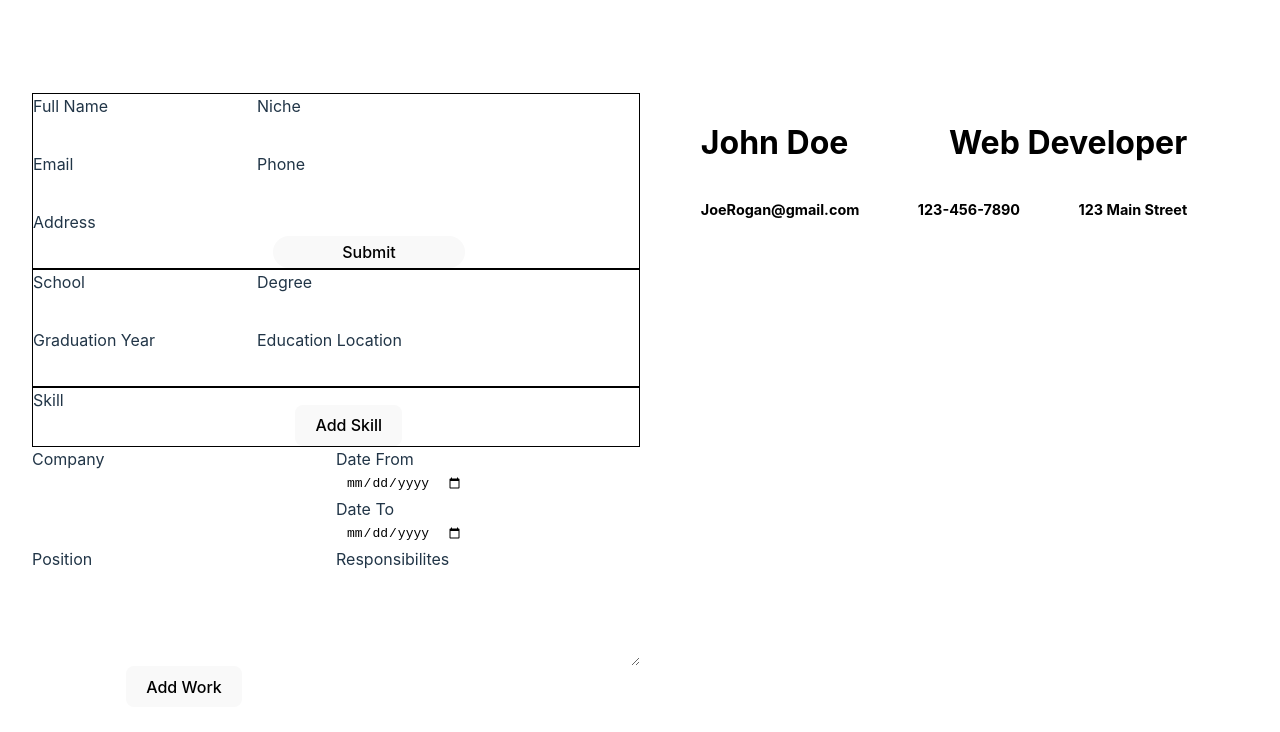
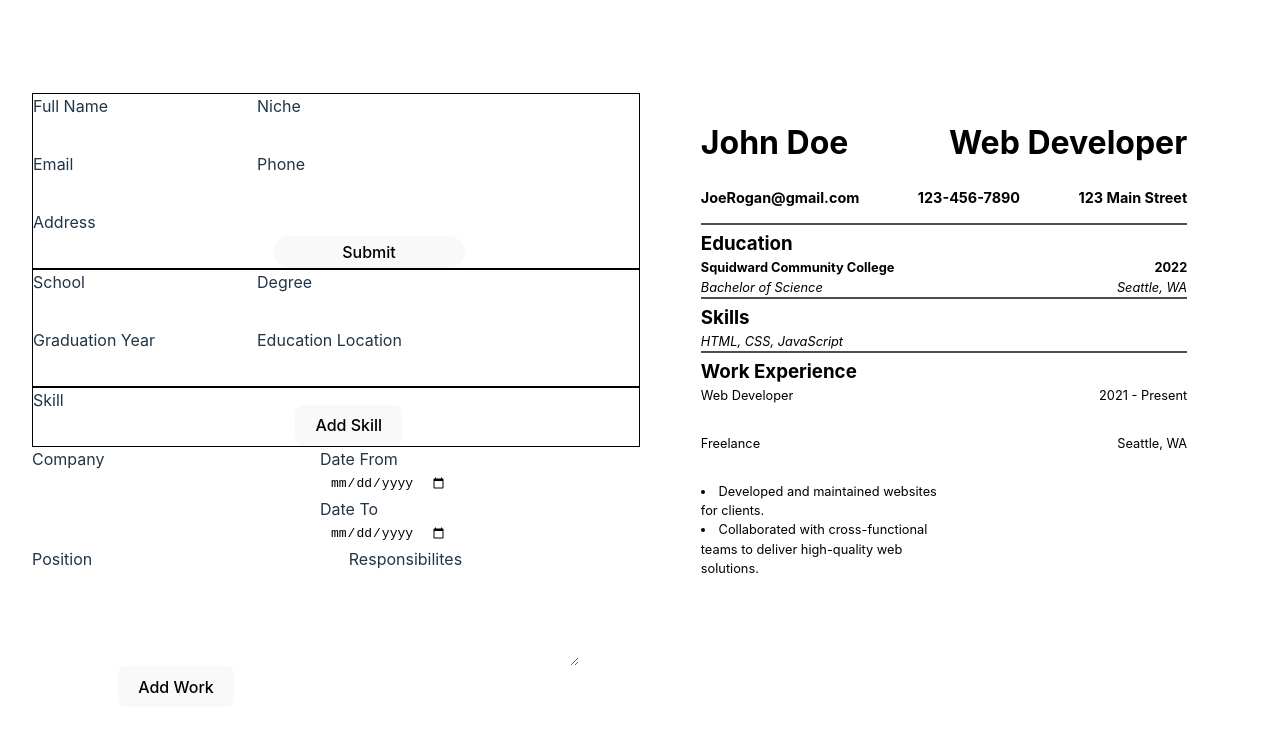
Before and after one commit to TheBenster/TOP-CV, a React (Vite) app: page / in a window 1280 px wide. Shown: the top 732 px of the page. Built offline with nearby package versions, Linux system fonts and the light colour scheme.

Commit message:
pass states as props to main form, update the design arrangement for the mainCV in App.css

```diff
--- a/src/App.css
+++ b/src/App.css
@@ -101,6 +101,7 @@ input {
 #workForm {
   display: grid;
   grid-template-columns: 1fr 1fr;
+  padding-right: 2em;
 }
 
 #workForm textarea {
@@ -126,9 +127,9 @@ input {
 }
 .topPart {
   display: flex;
-  /* flex-grow: 1; */
-  height: 15%;
+  height: 5em;
   justify-content: space-between;
+  padding-bottom: 0;
 }
 .header h2 {
   font-size: 2em;
@@ -144,3 +145,91 @@ input {
   display: flex;
   justify-content: space-between;
 }
+#divider {
+  border: 0.5px solid rgb(77, 77, 77);
+  margin: 0 10% 0 10%;
+}
+
+.CV {
+  background-color: white;
+  color: black;
+}
+
+.edu {
+  padding: 0 10% 0 10%;
+  display: grid;
+  grid-template-columns: 1fr 1fr;
+  grid-template-rows: 1fr 1fr;
+}
+
+.cvTitle {
+  text-align: start;
+  padding-left: 10%;
+  margin-bottom: 0;
+  margin-top: 5px;
+}
+
+.edu h4 {
+  font-size: 0.8em;
+  margin: 0;
+}
+
+#eduLeft {
+  text-align: start;
+}
+
+#eduRight {
+  text-align: end;
+}
+
+#italic {
+  font-style: italic;
+  font-weight: 400;
+}
+.skill {
+  padding: 0 10% 0 10%;
+  text-align: start;
+  font-style: italic;
+  font-weight: 400;
+  font-size: 0.8em;
+}
+
+.formItem.work-submit {
+  grid-row: 3/4;
+}
+
+.work {
+  padding: 0 10% 0 10%;
+  display: grid;
+  grid-template-columns: 1fr 1fr;
+  grid-template-rows: 1fr 1fr 2fr;
+}
+.work h4 {
+  font-size: 0.8em;
+  margin: 0;
+  font-weight: 400;
+}
+#workLeft {
+  text-align: start;
+  margin: 0;
+  padding: 0;
+}
+
+#workRight {
+  text-align: end;
+  height: auto;
+  padding: 0;
+  margin: 0;
+}
+
+#workForm {
+  display: grid;
+  grid-template-columns: 1fr 1fr;
+  padding-right: 2em;
+}
+
+#responsibilities {
+  display: flex;
+  flex-direction: column;
+  text-align: start;
+}
--- a/src/App.jsx
+++ b/src/App.jsx
@@ -3,18 +3,65 @@ import "./App.css";
 
 import MainForm from "./components/Form";
 import Header from "./components/Header";
+import Edu from "./components/Edu";
+import Skill from "./components/Skill";
+import Work from "./components/Work";
 // import { name, updateName } from "./components/Header";
 
 function App() {
+  // Header States
   const [name, setName] = useState("John Doe");
   const [niche, setNiche] = useState("Web Developer");
   const [email, setEmail] = useState("JoeRogan@gmail.com");
   const [phone, setPhone] = useState("123-456-7890");
   const [address, setAddress] = useState("123 Main Street");
-  //   const handleSubmit = (e) => {
-  //     e.preventDefault();
-  //     setName("");
-  //   };
+
+  // Education States
+  const [school, setSchool] = useState("Squidward Community College");
+  const [degree, setDegree] = useState("Bachelor of Science");
+  const [gradyear, setGradyear] = useState("2022");
+  const [eduLocation, setEduLocation] = useState("Seattle, WA");
+
+  // Skill States
+  let [skills, setSkills] = useState(["HTML", "CSS", "JavaScript"]);
+
+  // Work States
+  const [work, setWork] = useState({
+    company: "Freelance",
+    position: "Web Developer",
+    location: "Seattle, WA",
+    dateFrom: "2021",
+    dateTo: "Present",
+    responsibilities: [
+      "Developed and maintained websites for clients.",
+      "Collaborated with cross-functional teams to deliver high-quality web solutions.",
+    ],
+  });
+
+  const addWork = (e) => {
+    e.preventDefault();
+    setWork([
+      ...work,
+      {
+        company: "",
+        position: "",
+        dateFrom: "",
+        dateTo: "",
+        responsibilities: "",
+      },
+    ]);
+  };
+
+  const handleSkillClick = (e, skill) => {
+    e.preventDefault();
+
+    setSkills([...skills, skill]);
+    if (skills.length > 7) {
+      alert("You have reached the max number of skills");
+      e.target.style.display = "none";
+    }
+  };
+
   const updateName = (e) => {
     setName(e.target.value);
   };
@@ -30,6 +77,19 @@ function App() {
   const updateAddress = (e) => {
     setAddress(e.target.value);
   };
+
+  const updateSchool = (e) => {
+    setSchool(e.target.value);
+  };
+  const updateDegree = (e) => {
+    setDegree(e.target.value);
+  };
+  const updateGradyear = (e) => {
+    setGradyear(e.target.value);
+  };
+  const updateEduLocation = (e) => {
+    setEduLocation(e.target.value);
+  };
   return (
     <div className="App">
       <MainForm
@@ -38,7 +98,14 @@ function App() {
         updateEmail={updateEmail}
         updatePhone={updatePhone}
         updateAddress={updateAddress}
+        updateSchool={updateSchool}
+        updateDegree={updateDegree}
+        updateGradyear={updateGradyear}
+        updateEduLocation={updateEduLocation}
+        skills={skills}
+        handleSkillClick={handleSkillClick}
       />
+      <div className="CV">
         <Header
           name={name}
           niche={niche}
@@ -46,6 +113,18 @@ function App() {
           phone={phone}
           address={address}
         />
+        <hr id="divider" />
+        <Edu
+          school={school}
+          degree={degree}
+          gradyear={gradyear}
+          eduLocation={eduLocation}
+        />
+        <hr id="divider" />
+        <Skill skills={skills} handleSkillClick={handleSkillClick} />
+        <hr id="divider" />
+        <Work work={work} addWork={addWork} />
+      </div>
     </div>
   );
 }
```
Lines whose indentation alone changed are shown as unchanged.
